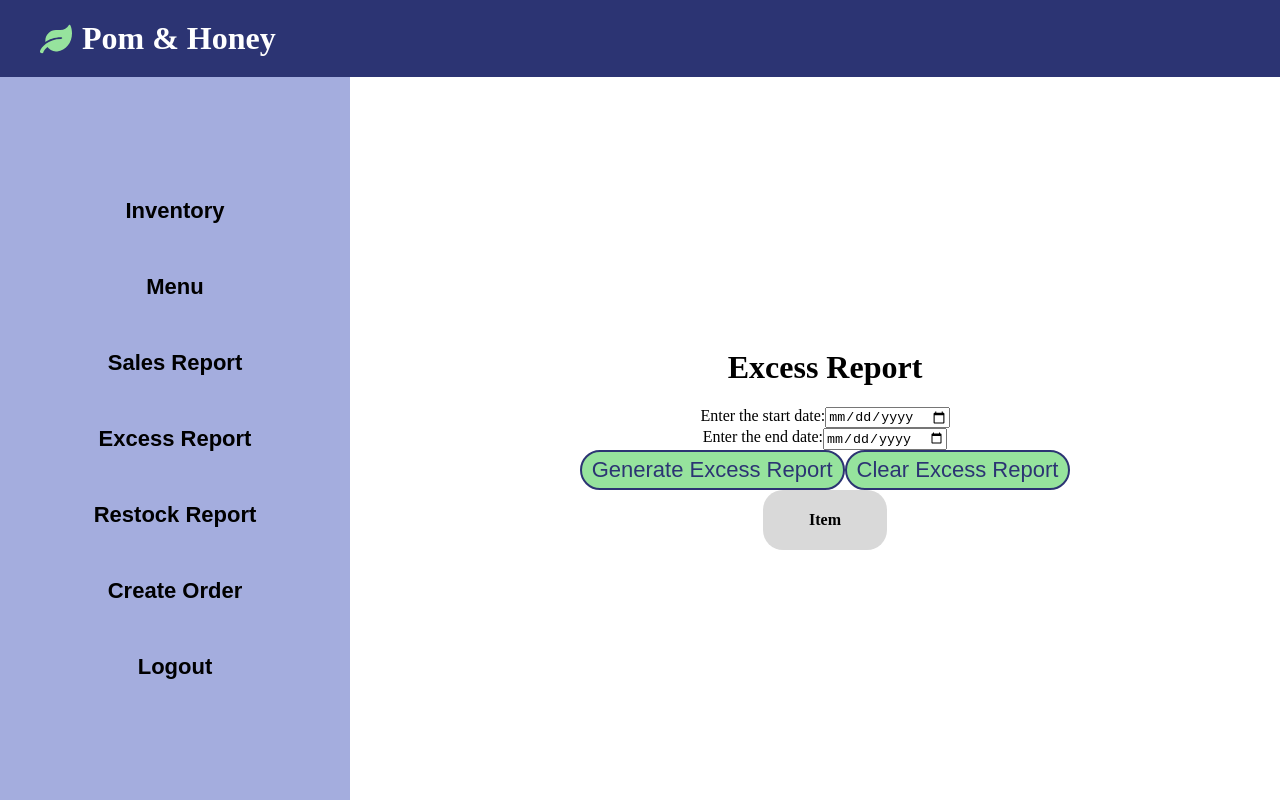
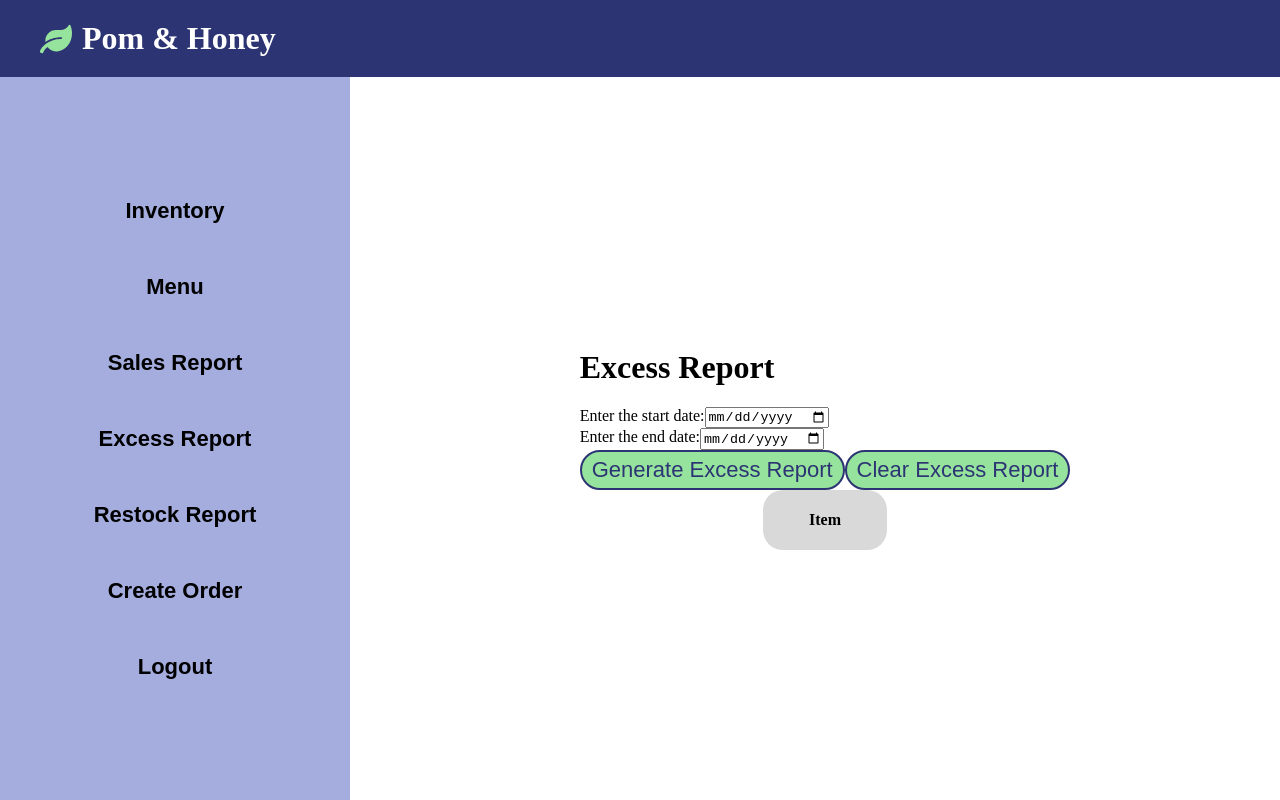
Before and after one commit to ZThygesen/CSCE315_Project3, a React (Create React App) app in the folder front/: page /employee/manager/excess-report in a window 1280 px wide. Built offline with nearby package versions, Linux system fonts and the light colour scheme; the HTML template or start-up script is replaced by a standard one.

Commit message:
Working on excess report. Moved functions around, temporarily broken

```diff
--- a/front/src/pages/manager/ExcessReport.js
+++ b/front/src/pages/manager/ExcessReport.js
@@ -5,20 +5,14 @@ export default function ExcessReport() {
 
     const [excessReport, setExcessReport] = useState([{}]);
 
-    // useEffect(() => {
-    //     fetch("/api/excessReport")
-    //         .then(res => res.json())
-    //         .then(excessReport => setExcessReport(excessReport.excessReport));
-
-    // }, []);
-
-    function handleSubmit() {
-        //e.preventDefault();
+    function handleSubmit(e) {
+        e.preventDefault();
 
         const start = document.getElementById("start").value;
         const end = document.getElementById("end").value;
         //var start = '2022-10-16';
         //var end ='2022-12-05';
+        console.log("here")
 
         if(start === '' || end === ''){
             alert("Please enter all the fields")
@@ -30,7 +24,10 @@ export default function ExcessReport() {
                 body: JSON.stringify({ start: start, end: end })
             })
                 .then(res => res.json())
-                .then(excessReport => setExcessReport(excessReport.excessReport))
+                .then(excessReport => {
+                    setExcessReport(excessReport.excessReport);
+                    getExcess(excessReport);
+                });
         }
     }
 
@@ -48,12 +45,10 @@ export default function ExcessReport() {
         console.log(whattest);
         return whattest;
     }
-    function dualFunction() {
-        handleSubmit();
-        getExcess(excessReport);
-    }
+
     return (
         <div className="excessReport-container">
+            <form className="expressReport-form" onSubmit={handleSubmit}>
                 <h1>Excess Report</h1>
                 <div className="excess-report-input">
                         <label htmlFor="start">Enter the start date:</label>
@@ -66,14 +61,13 @@ export default function ExcessReport() {
                 </div>
 
                 <div className="excess-report-buttons">
-                <button onClick={() => {
-                    dualFunction();
-                }}> Generate Excess Report </button>
-                <button onClick={() => {
+                    <button type = "submit"> Generate Excess Report </button>
+                    <button type = "button" onClick={() => {
                         whattest = [];
                         console.log(whattest);
                     }}> Clear Excess Report </button>
                 </div>
+            </form>
 
             <table className="excessReport-table">
                 <thead>
--- a/front/src/pages/manager/Manager.css
+++ b/front/src/pages/manager/Manager.css
@@ -17,6 +17,7 @@
     justify-content: center;
     align-items: center;
     overflow-y: auto;
+
 }
 
 .inventory-table,
```
Lines whose indentation alone changed are shown as unchanged.
